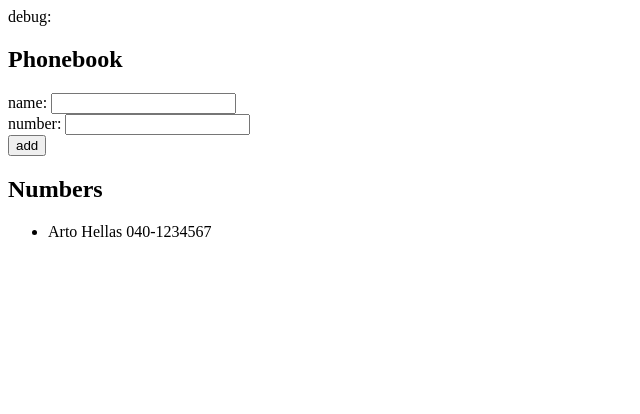
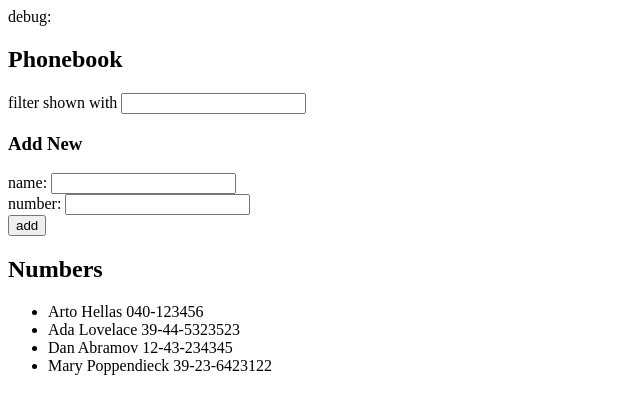
Before and after one commit to Orianas/FullStackOpenExecises, a React (Create React App) app in the folder part2/phonebook/: page / in a window 1280 px wide. Shown: the top 414 px of the page, without its empty margins (0-640 px from the left). Built offline with nearby package versions, Linux system fonts and the light colour scheme.

Commit message:
Exercise 2.9 Completed

```diff
--- a/part2/phonebook/src/App.js
+++ b/part2/phonebook/src/App.js
@@ -1,10 +1,12 @@
 import { useState } from 'react'
 
-const Numbers = ({ persons }) => {
+const Numbers = ({ persons, filter }) => {
+  const personsToShow = persons.filter(person =>
+    person.name.toLowerCase().includes(filter))
   return (
     <div>
       <ul>
-        {persons.map(person =>
+        {personsToShow.map(person =>
           <Person key={person.name} person={person} />
         )}
       </ul>
@@ -20,16 +22,18 @@
 
 const App = () => {
   const [persons, setPersons] = useState([
-    {
-      name: 'Arto Hellas',
-      number: '040-1234567'
-    },
+    { name: 'Arto Hellas', number: '040-123456', id: 1 },
+    { name: 'Ada Lovelace', number: '39-44-5323523', id: 2 },
+    { name: 'Dan Abramov', number: '12-43-234345', id: 3 },
+    { name: 'Mary Poppendieck', number: '39-23-6423122', id: 4 }
   ])
   const [newName, setNewName] = useState('')
   const [newNumber, setNewNumber] = useState('')
+  const [newFilter, setFilter] = useState('')
 
   const handleNameChange = (event) => setNewName(event.target.value)
   const handleNumberChange = (event) => setNewNumber(event.target.value)
+  const handleFilterChange = (event) => setFilter(event.target.value)
 
   const addPerson = (event) => {
     event.preventDefault()
@@ -49,9 +53,15 @@
   }
 
   return (
+    <div> debug: {newFilter}
+      <h2>Phonebook</h2>
       <div>
-      <div>debug: {newNumber}</div>
-      <h2>Phonebook</h2>
+        filter shown with <input
+          onChange={handleFilterChange}
+          value={newFilter}
+        />
+      </div>
+      <div><h3>Add New</h3>
         <form onSubmit={addPerson}>
           <div>
             name: <input
@@ -69,11 +79,11 @@
             <button type="submit">add</button>
           </div>
         </form>
+      </div>
       <h2>Numbers</h2>
-      <Numbers persons={persons} />
+      <Numbers persons={persons} filter={newFilter} />
     </div>
   )
-
 }
 
 export default App
```
Lines whose indentation alone changed are shown as unchanged.
